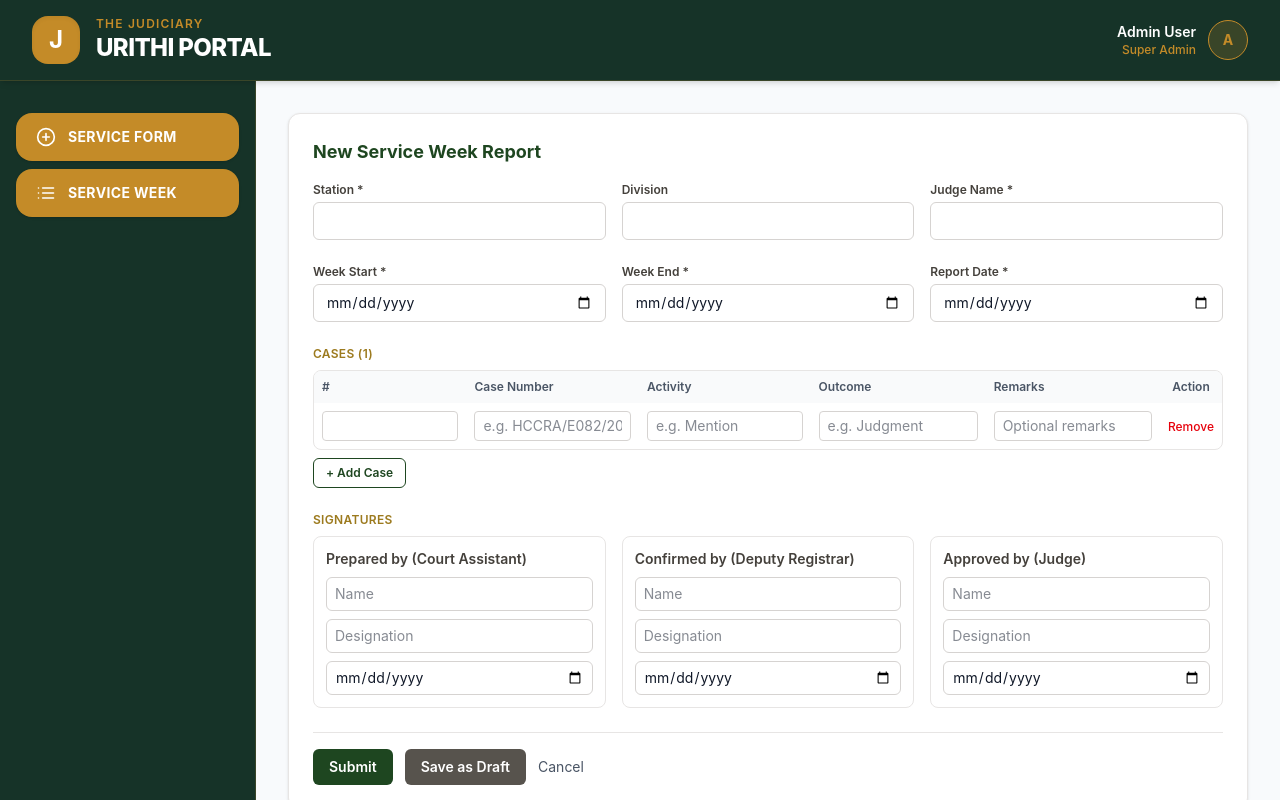
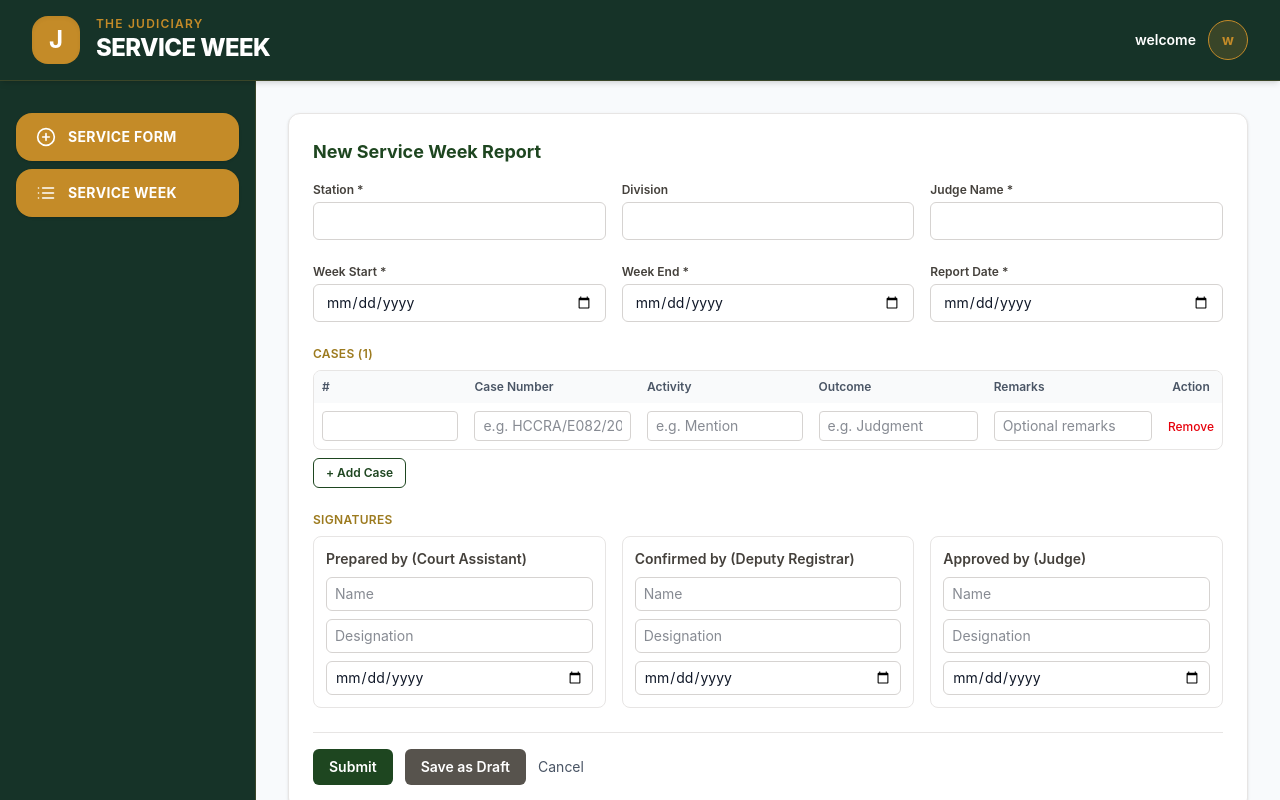
Before and after one commit to KeithOmondi/hcserviceweek, a React (Vite) app: page /staff/service-week/new in a window 1280 px wide. Built offline with nearby package versions, Linux system fonts and the light colour scheme; no server answers.

Commit message:
first commit

```diff
--- a/src/component/Layout/ServiceWeekHeader.tsx
+++ b/src/component/Layout/ServiceWeekHeader.tsx
@@ -8,10 +8,9 @@ interface HeaderProps {
 }
 
 export const ServiceWeekHeader: React.FC<HeaderProps> = ({
-  title = 'URITHI PORTAL',
+  title = 'SERVICE WEEK',
   subtitle = 'THE JUDICIARY',
-  userName = 'Admin User',
-  userRole = 'Super Admin',
+  userName = 'welcome',
 }) => {
   const [isScrolled, setIsScrolled] = useState(false);
 
@@ -42,7 +41,6 @@ export const ServiceWeekHeader: React.FC<HeaderProps> = ({
       <div className="flex items-center gap-3">
         <div className="text-right hidden sm:block">
           <p className="text-sm font-semibold">{userName}</p>
-          <p className="text-xs text-[#C48B28] font-medium">{userRole}</p>
         </div>
         <div className="w-10 h-10 bg-[#C48B28]/20 border border-[#C48B28] rounded-full flex items-center justify-center font-bold text-sm text-[#C48B28]">
           {userName.charAt(0)}
```
